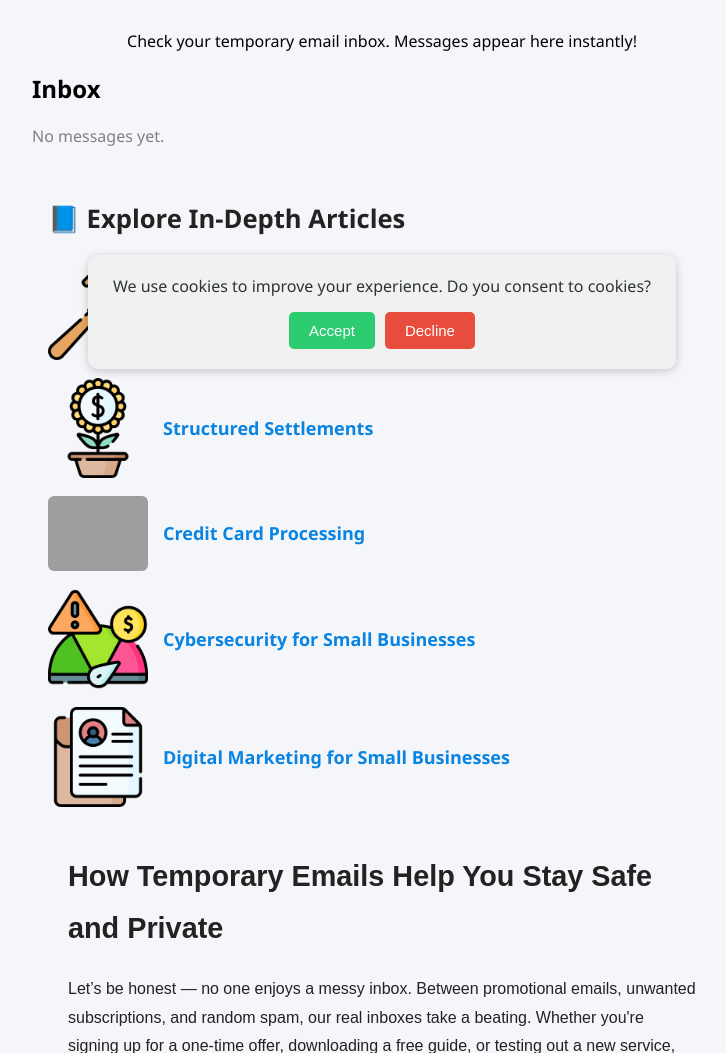
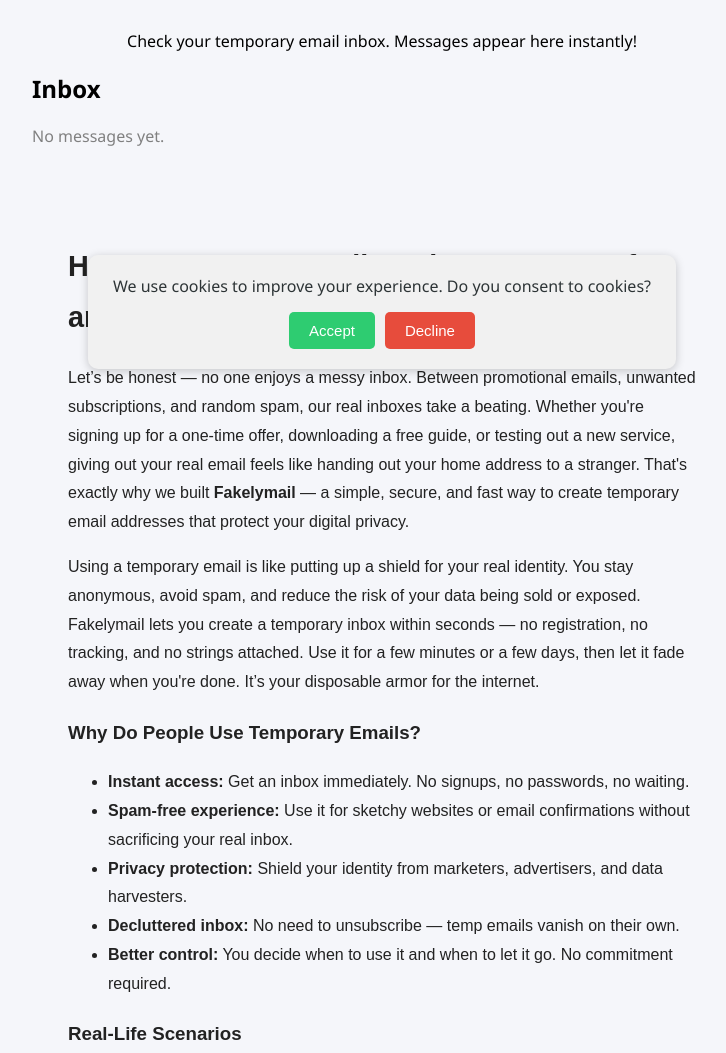
Before and after one commit to iiiiiMDK/Fakelymail, a Flask app: page /email in a window 1280 px wide. Shown: the part 411-1464 px from the top of the page, without its empty margins (258-984 px from the left). Run offline with Flask 3, Linux system fonts and the light colour scheme; data that the repository does not hold is empty; grey boxes are pictures that could not be loaded.

Commit message:
اخفاء

```diff
--- a/templates/index.html
+++ b/templates/index.html
@@ -499,34 +499,7 @@
 </script>
 <section class="article-section" style="margin-top: 50px; line-height: 1.7; max-width: 800px; margin-left: auto; margin-right: auto; padding: 0 1rem;">
 
-  <section style="margin-top: 40px;">
-    <h2 style="font-size: 1.6rem; margin-bottom: 20px;">📘 Explore In-Depth Articles</h2>
 
-    <div style="display: flex; align-items: center; gap: 15px; margin-bottom: 18px;">
-      <img src="{{ url_for('static', filename='images/blog11.png') }}" alt="Mesothelioma Legal Help" style="width: 100px; height: auto; border-radius: 6px;">
-      <a href="/mesothelioma-legal-help" style="font-size: 18px; color: #0984e3; font-weight: bold; text-decoration: none;">Mesothelioma Legal Help</a>
-    </div>
-
-    <div style="display: flex; align-items: center; gap: 15px; margin-bottom: 18px;">
-      <img src="{{ url_for('static', filename='images/blog12.png') }}" alt="Structured Settlements" style="width: 100px; height: auto; border-radius: 6px;">
-      <a href="/structured-settlements" style="font-size: 18px; color: #0984e3; font-weight: bold; text-decoration: none;">Structured Settlements</a>
-    </div>
-
-    <div style="display: flex; align-items: center; gap: 15px; margin-bottom: 18px;">
-      <img src="{{ url_for('static', filename='images/blog13.png') }}" alt="Credit Card Processing" style="width: 100px; height: auto; border-radius: 6px;">
-      <a href="/credit-card-processing" style="font-size: 18px; color: #0984e3; font-weight: bold; text-decoration: none;">Credit Card Processing</a>
-    </div>
-
-    <div style="display: flex; align-items: center; gap: 15px; margin-bottom: 18px;">
-      <img src="{{ url_for('static', filename='images/blog14.png') }}" alt="Cybersecurity for Small Businesses" style="width: 100px; height: auto; border-radius: 6px;">
-      <a href="/cybersecurity-small-business" style="font-size: 18px; color: #0984e3; font-weight: bold; text-decoration: none;">Cybersecurity for Small Businesses</a>
-    </div>
-
-    <div style="display: flex; align-items: center; gap: 15px;">
-      <img src="{{ url_for('static', filename='images/blog15.png') }}" alt="Digital Marketing for Small Businesses" style="width: 100px; height: auto; border-radius: 6px;">
-      <a href="/digital-marketing-strategies" style="font-size: 18px; color: #0984e3; font-weight: bold; text-decoration: none;">Digital Marketing for Small Businesses</a>
-    </div>
-  </section>
 
   <section style="font-family: Arial, sans-serif; font-size: 1rem; line-height: 1.8; padding: 20px; color: inherit;">
     <h2 style="font-size: 1.8rem; margin-bottom: 20px;">How Temporary Emails Help You Stay Safe and Private</h2>
@@ -642,22 +615,9 @@
 
   </div>
 </section>
-<footer style="text-align: center; padding: 30px 15px; color: gray; font-size: 14px;">
-  <div style="margin-bottom: 10px;">
-    <a href="/Privacy" style="margin: 0 10px; color: #00bfff; text-decoration: none;">Privacy Policy</a> |
-    <a href="/Terms" style="margin: 0 10px; color: #00bfff; text-decoration: none;">Terms & Conditions</a> |
-    <a href="/Contact" style="margin: 0 10px; color: #00bfff; text-decoration: none;">Contact</a> |
-    <a href="/About" style="margin: 0 10px; color: #00bfff; text-decoration: none;">About Us</a>
-  </div>
-  <div style="margin-top: 10px;">&copy; 2025 fakelymail.com</div>
+
 </footer>
-<div style="display: none;">
-  <a href="/mesothelioma-legal-help">Mesothelioma Legal Help</a>
-  <a href="/structured-settlements">Structured Settlements</a>
-  <a href="/credit-card-processing">Credit Card Processing</a>
-  <a href="/cybersecurity-small-business">Cybersecurity for Small Businesses</a>
-  <a href="/digital-marketing-strategies">Digital Marketing for Small Businesses</a>
-</div>
+
 
 </body>
 </html>
```
Also changed, not shown: templates/home.html (+6 -36 lines).
